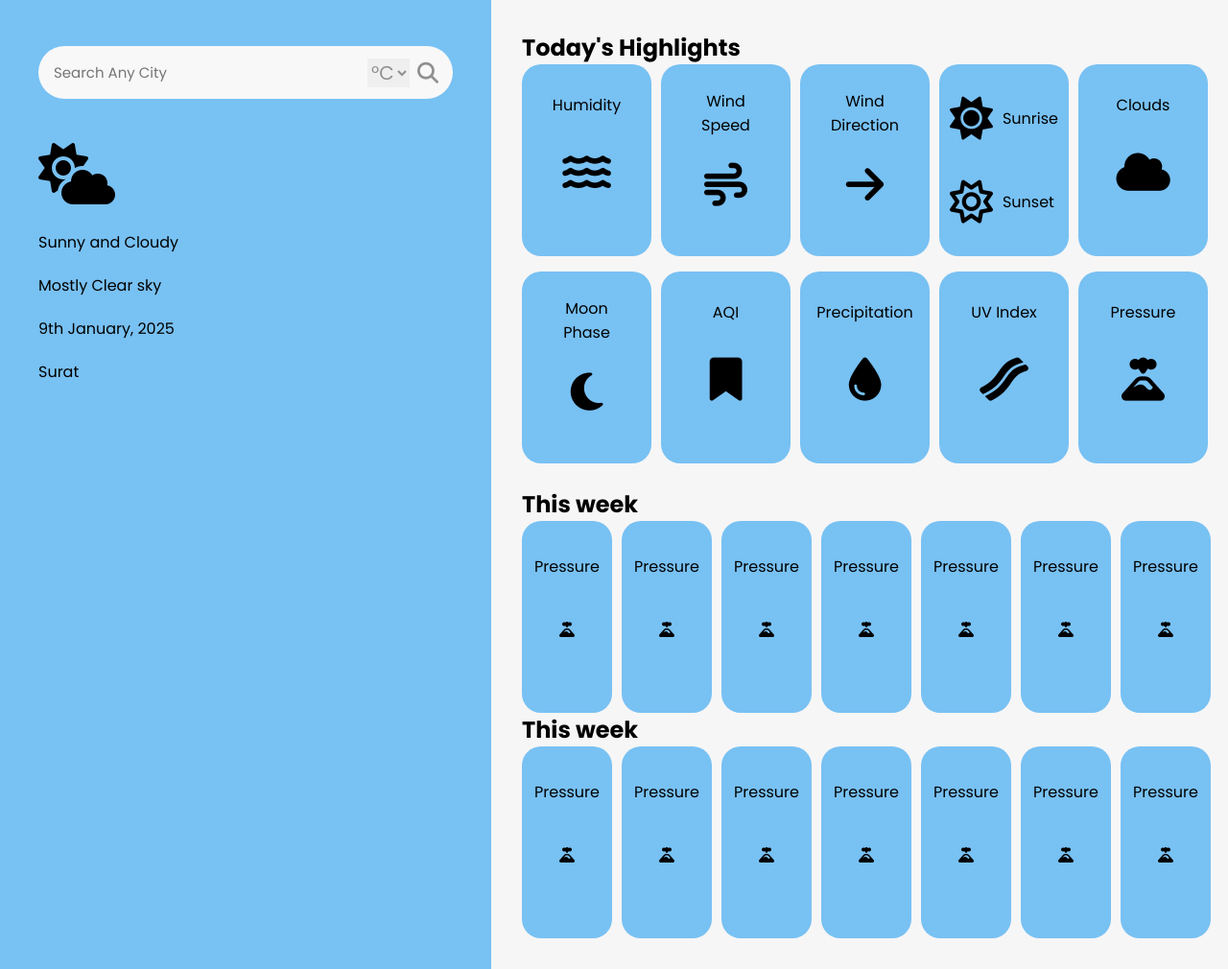
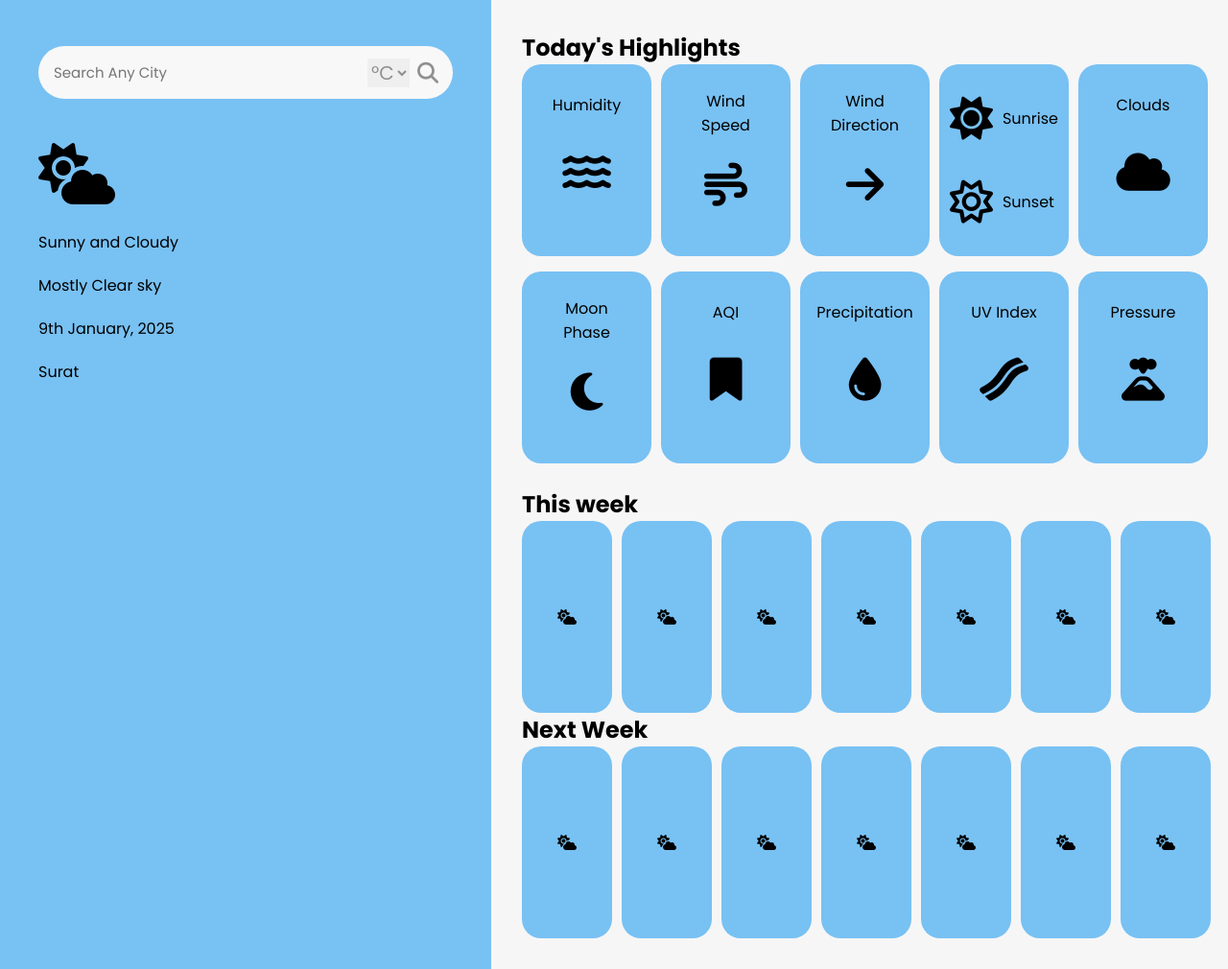
Before and after one commit to Siddh-2006/weather_app, a Django app: page / in a window 1280 px wide. Shown: the whole page at 96% size. Run offline with Django 5.2, Linux system fonts and the light colour scheme.

Commit message:
add data mapping

```diff
--- a/core/weather_app/data_featcher.py
+++ b/core/weather_app/data_featcher.py
@@ -7,7 +7,7 @@ payload={"key":api_key}
 base_url="http://api.weatherapi.com/v1"
 def fetch_current(loc,**kwargs):
     url=base_url+"/forecast.json"
-    payload.update({"q":loc,"days":1,"day_fields":"temp_c","hour_fields":"temp_c","hour":"12"})
+    payload.update({"q":loc,"days":15,"day_fields":"temp_c","hour_fields":"temp_c","hour":"12","aqi":"yes"})
     payload.update(**kwargs)
     data=re.get(url,params=payload)
     print(data.url)
--- a/core/weather_app/static/script.js
+++ b/core/weather_app/static/script.js
@@ -17,8 +17,8 @@ const Forecast =document.querySelector(".Forecast");
 const search_btn=document.querySelector("#search_city_btn");
 const csrftoken = document.querySelector('[name=csrfmiddlewaretoken]').value
 
-/* function to update ui */
-function update(res){
+/* function to update current data to ui */
+function update_current(res){
     if(res.current.cloud==1){
         CValue.textContent=`cloudy`;
     }
@@ -33,8 +33,15 @@ function update(res){
     city.textContent=`${res.location.name},${res.location.region},${res.location.country}`;
     date.textContent=`${res.location.localtime}`;
     wdvalue.textContent=`${res.current.wind_mph}`;
+    SRValue.textContent=`${res.forecast.forecastday[0].astro.sunrise}`;
+    SSValue.textContent=`${res.forecast.forecastday[0].astro.sunset}`;
+   $("#MValue").text(`${res.forecast.forecastday[0].astro.moon_phase}`);
+   $("#PrecVal").text(`${res.forecast.forecastday[0].day.totalprecip_in}`);
+   UVValue.textContent=`${res.forecast.forecastday[0].day.uv}`;
+   $("#AQIValue").text(`${res.forecast.forecastday[0].day.air_quality["us-epa-index"]}`);
+   forecast(res.forecast);
+}
 
-}
 /* function to fetch data */
 function send_name(event){
     showLoading();
@@ -45,7 +52,7 @@ function send_name(event){
         data: {"location":userLocation.value},
         dataType: "json",
         success: function (response) {
-            update(response);
+            update_current(response);
         },
         error: function(response) {
             console.log("error",response);
@@ -53,8 +60,20 @@ function send_name(event){
         }
     });
 
-    setTimeout(hideLoading,2000);
+    setTimeout(hideLoading,200);
 };
+/* function to update seven day forecast */
+function forecast(fr){
+    const fr_node_list=document.querySelectorAll(".Forecast h1");
+    const fr_node_date=document.querySelectorAll(".Forecast .fore_date .date_holder");
+    for(let i=0;i<14;i++){
+        let temp=fr.forecastday[i].day.avgtemp_c;
+        fr_node_list[i].textContent=`${temp}`;
+        fr_node_date[i].innerText=`${fr.forecastday[i].date}`;
+    }
+
+}
+
 
 /* function to show loading */
 function showLoading() {
--- a/core/weather_app/static/style.css
+++ b/core/weather_app/static/style.css
@@ -15,7 +15,7 @@ body{
     height:100vh;
 }
 .container{
-    display:flex;
+    display:falex;
     align-items:center;
 }
 .weather-input{
@@ -112,7 +112,6 @@ body{
 .highlight i{
     font-size:45px;
 }
-
 .Forecast{
     display:grid;
     grid-template-columns: repeat(7,94px);
@@ -125,7 +124,9 @@ body{
     display:flex;
     gap:10px;
 }
-
+#MValue{
+    font-size: 1.2em;
+}
 
 /* Dialog styles */
 .loading-dialog {
--- a/core/weather_app/templates/index.html
+++ b/core/weather_app/templates/index.html
@@ -108,27 +108,14 @@
             <div class="precipitation">
                 Precipitation
                 <i class="fa-solid fa-droplet"></i>
-                <h1 id="AQIValue"></h1>
+                <h1 id="PrecVal"></h1>
             </div>
-
-
-
-
-
-
-
-
 
             <div class="uv-index">
                 UV Index
                 <i class="fa-solid fa-bacon"></i>
                 <h1 id="UVValue"></h1>
             </div>
-
-
-
-
-
 
 
             <div class="pressure">
@@ -139,80 +126,83 @@
 
             </div>
             <br>
+
+
+    {% comment %} forecast {% endcomment %}
         <h2 class="heading">This week</h2>
         <div class="Forecast">
-            <div class="pressure">
-                Pressure
-                <i class="fa-solid fa-volcano"></i>
+            <div class="fore_date">
+                <span class="date_holder"></span>
+                <i class="fa-solid fa-cloud-sun"></i>
                 <h1 id="PValue"></h1>
             </div>
-            <div class="pressure">
-                Pressure
-                <i class="fa-solid fa-volcano"></i>
+            <div class="fore_date">
+                <span class="date_holder"></span>
+                <i class="fa-solid fa-cloud-sun"></i>
                 <h1 id="PValue"></h1>
             </div>
-            <div class="pressure">
-                Pressure
-                <i class="fa-solid fa-volcano"></i>
+            <div class="fore_date">
+                <span class="date_holder"></span>
+                <i class="fa-solid fa-cloud-sun"></i>
                 <h1 id="PValue"></h1>
             </div>
-            <div class="pressure">
-                Pressure
-                <i class="fa-solid fa-volcano"></i>
+            <div class="fore_date">
+                <span class="date_holder"></span>
+                <i class="fa-solid fa-cloud-sun"></i>
                 <h1 id="PValue"></h1>
             </div>
-            <div class="pressure">
-                Pressure
-                <i class="fa-solid fa-volcano"></i>
+            <div class="fore_date">
+                <span class="date_holder"></span>
+                <i class="fa-solid fa-cloud-sun"></i>
                 <h1 id="PValue"></h1>
             </div>
-            <div class="pressure">
-                Pressure
-                <i class="fa-solid fa-volcano"></i>
+            <div class="fore_date">
+                <span class="date_holder"></span>
+                <i class="fa-solid fa-cloud-sun"></i>
                 <h1 id="PValue"></h1>
             </div>
-            <div class="pressure">
-                Pressure
-                <i class="fa-solid fa-volcano"></i>
+            <div class="fore_date">
+                <span class="date_holder"></span>
+                <i class="fa-solid fa-cloud-sun"></i>
                 <h1 id="PValue"></h1>
             </div>
         </div>
 
-        <h2 class="heading">This week</h2>
+        <h2 class="heading">Next Week</h2>
         <div class="Forecast">
-            <div class="pressure">
-                Pressure
-                <i class="fa-solid fa-volcano"></i>
+            <div class="fore_date">
+                <span class="date_holder"></span>
+                <i class="fa-solid fa-cloud-sun"></i>
                 <h1 id="PValue"></h1>
             </div>
-            <div class="pressure">
-                Pressure
-                <i class="fa-solid fa-volcano"></i>
+            <div class="fore_date">
+                <span class="date_holder"></span>
+                <i class="fa-solid fa-cloud-sun"></i>
                 <h1 id="PValue"></h1>
             </div>
-            <div class="pressure">
-                Pressure
-                <i class="fa-solid fa-volcano"></i>
+            <div class="fore_date">
+                <span class="date_holder"></span>
+                <i class="fa-solid fa-cloud-sun"></i>
                 <h1 id="PValue"></h1>
             </div>
-            <div class="pressure">
-                Pressure
-                <i class="fa-solid fa-volcano"></i>
+            <div class="fore_date">
+                <span class="date_holder"></span>
+                <i class="fa-solid fa-cloud-sun"></i>
                 <h1 id="PValue"></h1>
             </div>
-            <div class="pressure">
-                Pressure
-                <i class="fa-solid fa-volcano"></i>
+            <div class="fore_date">
+                <span class="date_holder"></span>
+                <i class="fa-solid fa-cloud-sun"></i>
                 <h1 id="PValue"></h1>
             </div>
-            <div class="pressure">
-                Pressure
-                <i class="fa-solid fa-volcano"></i>
+            <div class="fore_date">
+                <span class="date_holder"></span>
+                <i class="fa-solid fa-cloud-sun"></i>
                 <h1 id="PValue"></h1>
             </div>
-            <div class="pressure">
-                Pressure
-                <i class="fa-solid fa-volcano"></i>
+            <div class="fore_date">
+                <span class="date_holder"></span>
+                <i class="fa-solid fa-cloud-sun"></i>
                 <h1 id="PValue"></h1>
             </div>
         </div>
```
